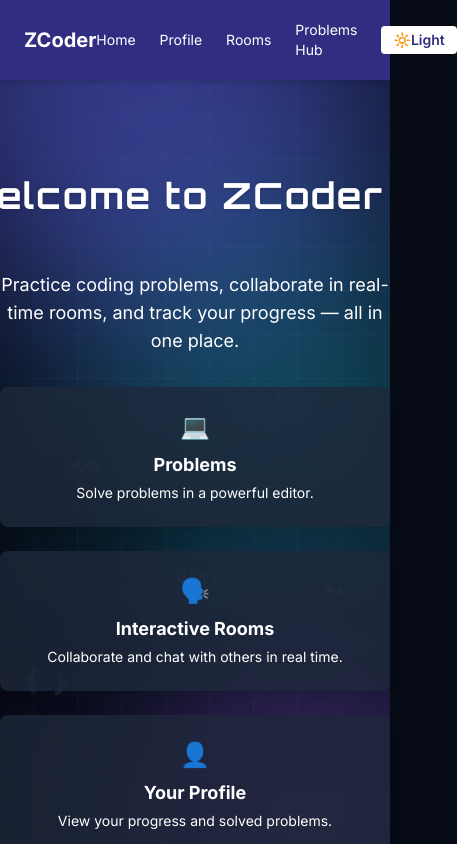
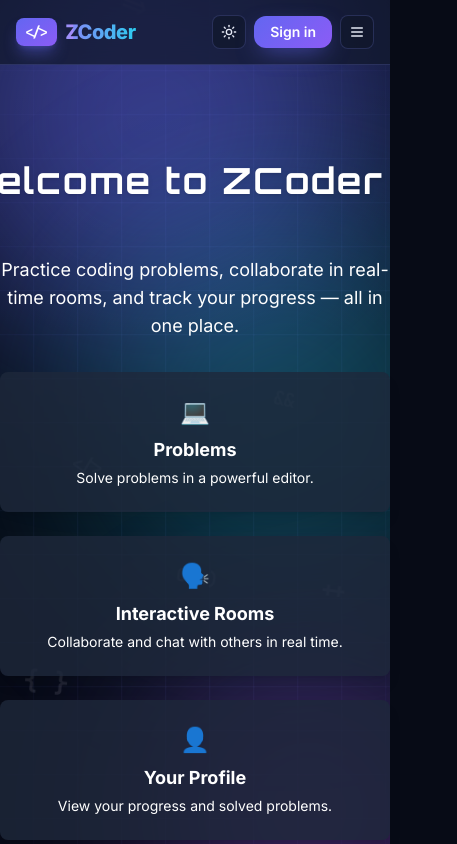
Before and after one commit to adityaj1706/zcoder, a React (Create React App) app: page / in a window 390 px wide. Shown: the top 844 px of the page, 457 px wide, since content can reach past the window. Built offline with nearby package versions, Linux system fonts and the light colour scheme.

Commit message:
Redesign navbar with active links, theme toggle and mobile menu

```diff
--- a/src/components/Navbar.jsx
+++ b/src/components/Navbar.jsx
@@ -1,44 +1,123 @@
-import { Link, useNavigate } from "react-router-dom";
+import { useState } from "react";
+import { Link, NavLink, useNavigate } from "react-router-dom";
+import { Sun, Moon, Menu, X, LogOut } from "lucide-react";
 import { useTheme } from "../App";
+
+const links = [
+  { to: "/", label: "Home", end: true },
+  { to: "/problems", label: "Problems" },
+  { to: "/rooms", label: "Rooms" },
+  { to: "/profile", label: "Profile" },
+];
 
 const Navbar = () => {
   const { theme, toggleTheme } = useTheme();
   const navigate = useNavigate();
+  const [open, setOpen] = useState(false);
 
   // Instead of using local state, read directly from localStorage
   const user = JSON.parse(localStorage.getItem("user") || "null");
 
   const handleLogout = () => {
     localStorage.removeItem("user");
-    // Force a re-render by navigating to a different route and back if necessary
+    setOpen(false);
     navigate("/profile"); // redirect to profile (login form)
   };
 
+  const linkClass = ({ isActive }) => `nav-link ${isActive ? "active" : ""}`;
+
   return (
-    <nav className="bg-blue-900 dark:bg-blue-900 h-20 shadow-md flex items-center justify-between px-6">
-      <Link to="/" className="text-white text-xl font-bold hover:underline">
+    <nav
+      className="sticky top-0 z-40 border-b backdrop-blur-xl"
+      style={{ background: "var(--surface)", borderColor: "var(--border)" }}
+    >
+      <div className="max-w-6xl mx-auto h-16 px-4 md:px-6 flex items-center justify-between">
+        <Link to="/" className="flex items-center gap-2 group">
+          <span className="font-mono text-sm font-bold text-white px-2 py-1 rounded-lg bg-gradient-to-br from-indigo-500 to-violet-500 shadow-lg shadow-indigo-500/40 transition-transform group-hover:rotate-6">
+            {"</>"}
+          </span>
+          <span className="text-xl font-extrabold tracking-tight gradient-text">
             ZCoder
+          </span>
         </Link>
-      <div className="flex items-center space-x-6 text-white text-sm">
-        <Link to="/">Home</Link>
-        <Link to="/profile">Profile</Link>
-        <Link to="/rooms">Rooms</Link>
-        <Link to="/problems">Problems Hub</Link>
+
+        <div className="hidden md:flex items-center gap-7 text-sm">
+          {links.map((l) => (
+            <NavLink key={l.to} to={l.to} end={l.end} className={linkClass}>
+              {l.label}
+            </NavLink>
+          ))}
+        </div>
+
+        <div className="flex items-center gap-2">
           <button
             onClick={toggleTheme}
-          className="ml-4 px-3 py-1 rounded font-semibold bg-white text-blue-900 hover:bg-blue-950 transition"
+            className="btn-ghost !p-2 !rounded-lg"
+            title={theme === "dark" ? "Switch to light" : "Switch to dark"}
+            aria-label="Toggle theme"
           >
-          {theme === "dark" ? "🔆Light" : "🌙Dark"}
+            {theme === "dark" ? (
+              <Sun className="w-4 h-4" />
+            ) : (
+              <Moon className="w-4 h-4" />
+            )}
           </button>
+          {user ? (
+            <div className="hidden md:flex items-center gap-2">
+              <Link to="/profile" className="chip !py-1.5 font-mono">
+                @{user.username}
+              </Link>
+              <button
+                onClick={handleLogout}
+                className="btn-ghost !py-1.5 !px-3 text-sm hover:!border-red-400 hover:text-red-400"
+              >
+                <LogOut className="w-4 h-4" /> Logout
+              </button>
+            </div>
+          ) : (
+            <Link
+              to="/profile"
+              className="hidden md:inline-flex btn-primary !py-1.5 !px-4 text-sm"
+            >
+              Sign in
+            </Link>
+          )}
+          <button
+            className="md:hidden btn-ghost !p-2 !rounded-lg"
+            onClick={() => setOpen((v) => !v)}
+            aria-label="Toggle menu"
+          >
+            {open ? <X className="w-4 h-4" /> : <Menu className="w-4 h-4" />}
+          </button>
+        </div>
+      </div>
+
+      {open && (
+        <div
+          className="md:hidden px-4 pb-4 flex flex-col gap-3 text-sm border-t"
+          style={{ borderColor: "var(--border)" }}
+        >
+          {links.map((l) => (
+            <NavLink
+              key={l.to}
+              to={l.to}
+              end={l.end}
+              className={linkClass}
+              onClick={() => setOpen(false)}
+            >
+              {l.label}
+            </NavLink>
+          ))}
           {user && (
             <button
               onClick={handleLogout}
-            className="ml-4 px-3 py-1 rounded font-semibold bg-red-600 text-white hover:bg-red-700 transition"
+              className="btn-ghost !py-1.5 text-sm self-start"
             >
-            Logout
+              <LogOut className="w-4 h-4" /> Logout (@{user.username})
             </button>
           )}
         </div>
+      )}
     </nav>
   );
 };
```
Lines whose indentation alone changed are shown as unchanged.
